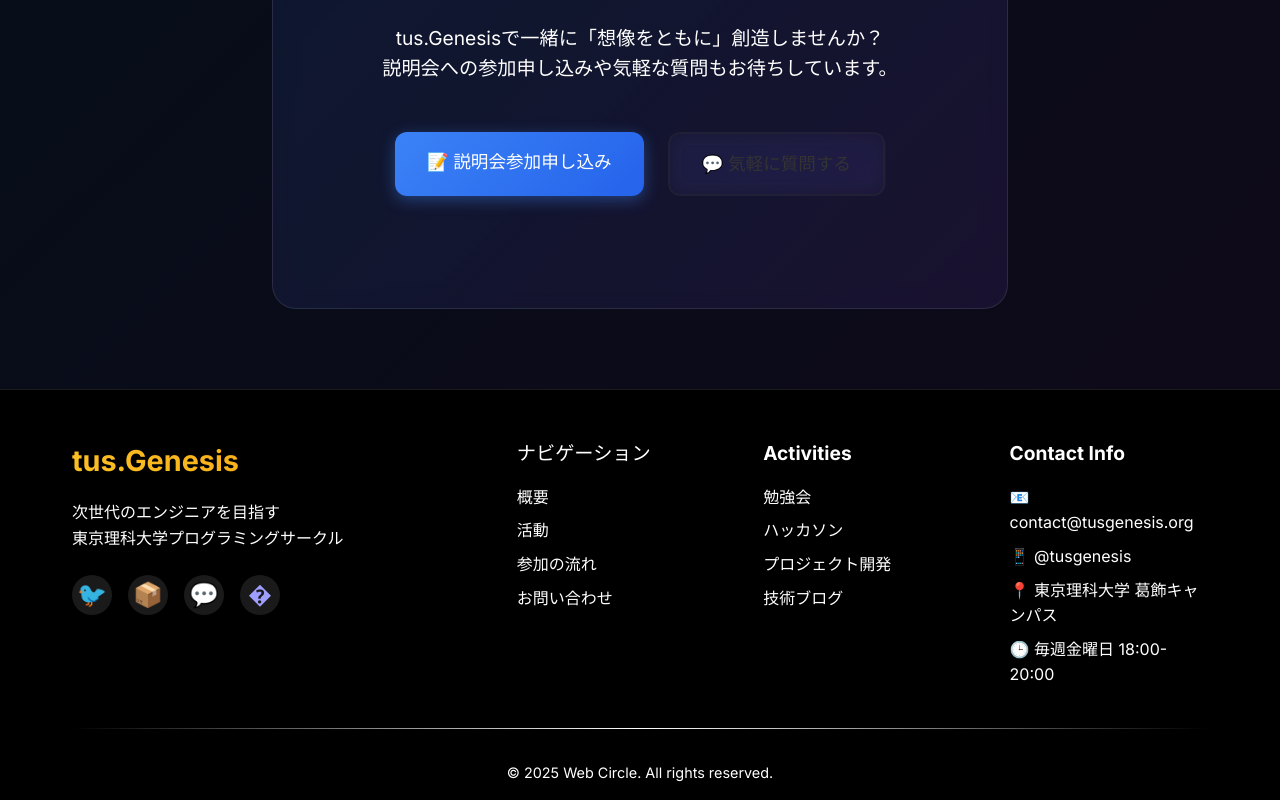
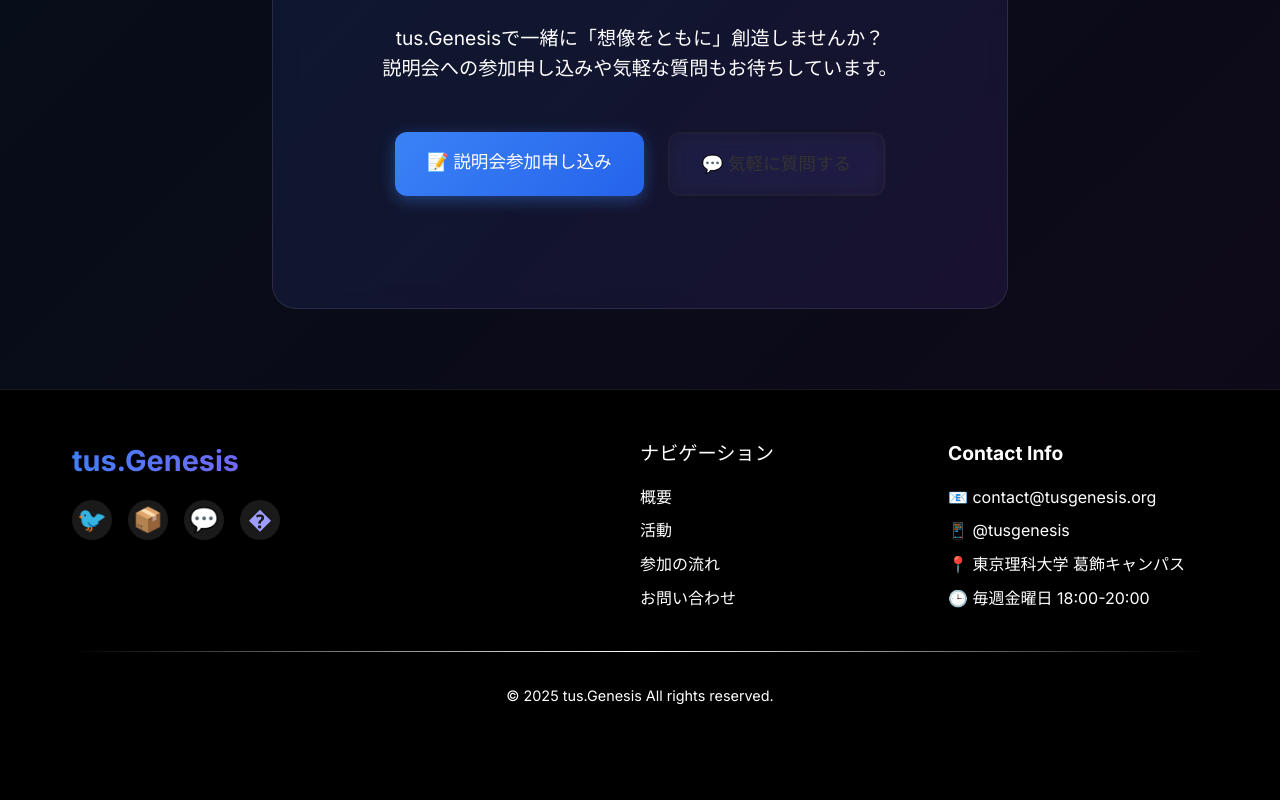
Before and after one commit to tus-Web/landing-page, a React (Vite) app: page / in a window 1280 px wide. Shown: the part 4129-4929 px from the top of the page. After the commit the page ends 4852 px from the top, so only its background shows below. Built offline with nearby package versions, Linux system fonts and the light colour scheme.

Commit message:
フッターのレイアウトを修正した

```diff
--- a/src/components/Footer/Footer.css
+++ b/src/components/Footer/Footer.css
@@ -13,7 +13,7 @@
 
 .footer-content {
   display: grid;
-  grid-template-columns: 2fr 1fr 1fr 1fr;
+  grid-template-columns: 2fr 1fr 1fr;
   gap: 3rem;
   margin-bottom: 2rem;
 }
@@ -21,7 +21,7 @@
 .footer-section h3 {
   font-size: 1.8rem;
   margin-bottom: 1rem;
-  background: linear-gradient(90deg, #fbbf24, #f59e0b);
+  background: linear-gradient(135deg, #3b82f6, #8b5cf6, #06b6d4);
   -webkit-background-clip: text;
   -webkit-text-fill-color: transparent;
   background-clip: text;
--- a/src/components/Footer/Footer.tsx
+++ b/src/components/Footer/Footer.tsx
@@ -9,10 +9,6 @@ const Footer: React.FC = () => {
         <div className="footer-content">
           <div className="footer-section">
             <h3>tus.Genesis</h3>
-            <p>
-              次世代のエンジニアを目指す<br />
-              東京理科大学プログラミングサークル
-            </p>
             <div className="social-links">
               <a href="https://twitter.com/tusgenesis" target="_blank" rel="noopener noreferrer" aria-label="Twitter">
                 🐦
@@ -40,16 +36,6 @@ const Footer: React.FC = () => {
           </div>
 
           <div className="footer-section">
-            <h4>Activities</h4>
-            <ul>
-              <li><a href="#">勉強会</a></li>
-              <li><a href="#">ハッカソン</a></li>
-              <li><a href="#">プロジェクト開発</a></li>
-              <li><a href="#">技術ブログ</a></li>
-            </ul>
-          </div>
-
-          <div className="footer-section">
             <h4>Contact Info</h4>
             <ul>
               <li>📧 contact@tusgenesis.org</li>
@@ -63,7 +49,7 @@ const Footer: React.FC = () => {
         <div className="footer-bottom">
           <div className="footer-divider"></div>
           <div className="footer-bottom-content">
-            <p>&copy; {year} Web Circle. All rights reserved.</p>
+            <p>&copy; {year} tus.Genesis All rights reserved.</p>
           </div>
         </div>
       </div>
```
